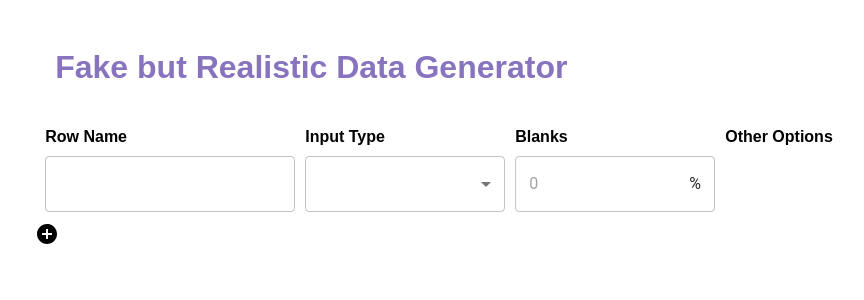
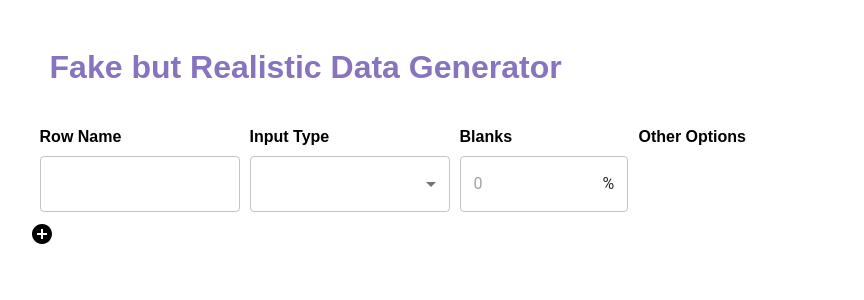
Before and after one commit to Irminrics/fake-but-realistic-data, a React (Vite) app: page / in a window 1280 px wide. Shown: the top 300 px of the page, without its empty margins (206-1070 px from the left). Built offline with nearby package versions, Linux system fonts and the light colour scheme.

Commit message:
Fix spacing issue

```diff
--- a/src/App.jsx
+++ b/src/App.jsx
@@ -57,16 +57,16 @@ export default function App() {
         <>
             <Welcome/>
             <div style={{ display: 'flex', alignItems: 'center', fontWeight: 'bold', marginBottom: '10px' }}>
-                <div style={{ minWidth: 250, marginLeft: '10px', flex: 3 }}>Row Name</div>
-                <div style={{ minWidth: 200, flex: 2, marginLeft: '10px' }}>Input Type</div>
-                <div style={{ minWidth: 200, flex: 2, marginLeft: '10px' }}>Blanks</div>
-                <div style={{ flex: 4, marginLeft: '10px' }}>Other Options</div>
+                <div style={{ minWidth: 200, flex: 1, marginLeft: '10px' }}>Row Name</div>
+                <div style={{ minWidth: 200, flex: 1, marginLeft: '10px' }}>Input Type</div>
+                <div style={{ minWidth: 100, flex: 1, marginLeft: '10px' }}>Blanks</div>
+                <div style={{ minWidth: 200, flex: 1, marginLeft: '10px' }}>Other Options</div>
             </div>
             {rows.map((row, index) => (
                 <div key={index} style={{ display: 'flex', alignItems: 'center', marginBottom: '10px' }}>
                     {/* Row Name */}
                     <TextField
-                        sx={{minWidth: 250, flex: 2, marginLeft: '10px' }}
+                        sx={{minWidth: 200, flex: 1, marginLeft: '10px' }}
                         value={row.name}
                         onChange={(e) => {
                             const newName = e.target.value;
@@ -74,11 +74,11 @@ export default function App() {
                         }}
                         label=""
                         variant="outlined"
-                        style={{ flex: 3 }}
+                        style={{ flex: 1 }}
                     />
 
                     {/* Dropdown Type Selector */}
-                    <FormControl sx={{minWidth: 200, flex: 2, marginLeft: '10px' }}>
+                    <FormControl sx={{minWidth: 200, flex: 1, marginLeft: '10px' }}>
                         <InputLabel id={`select-type-label-${index}`}></InputLabel>
                         <Select
                             labelId={`select-type-label-${index}`}
@@ -98,7 +98,7 @@ export default function App() {
 
                     {/* Percentage of Blanks Input */}
                     <TextField
-                        sx={{minWidth: 200, flex: 2, marginLeft: '10px' }}
+                        sx={{minWidth: 100, flex: 1, marginLeft: '10px' }}
                         value={row.blanks}
                         onChange={(e) => {
                             const newBlanks = e.target.value;
@@ -110,12 +110,12 @@ export default function App() {
                             endAdornment: '%',
                             inputProps: { min: 0, max: 100 }
                         }}
-                        style={{ flex: 1, marginLeft: '10px' }}
+                        style={{ flex: 1 }}
                         placeholder="0"
                     />
 
                     {/* Other Options */}
-                    <div style={{ flex: 4, marginLeft: '10px' }}>
+                    <div style={{ minWidth: 200, flex: 1, marginLeft: '10px' }}>
                         {renderInputFields(basicInputTypes.find(inputType => inputType.name === row.type))}
                     </div>
                 </div>
```
